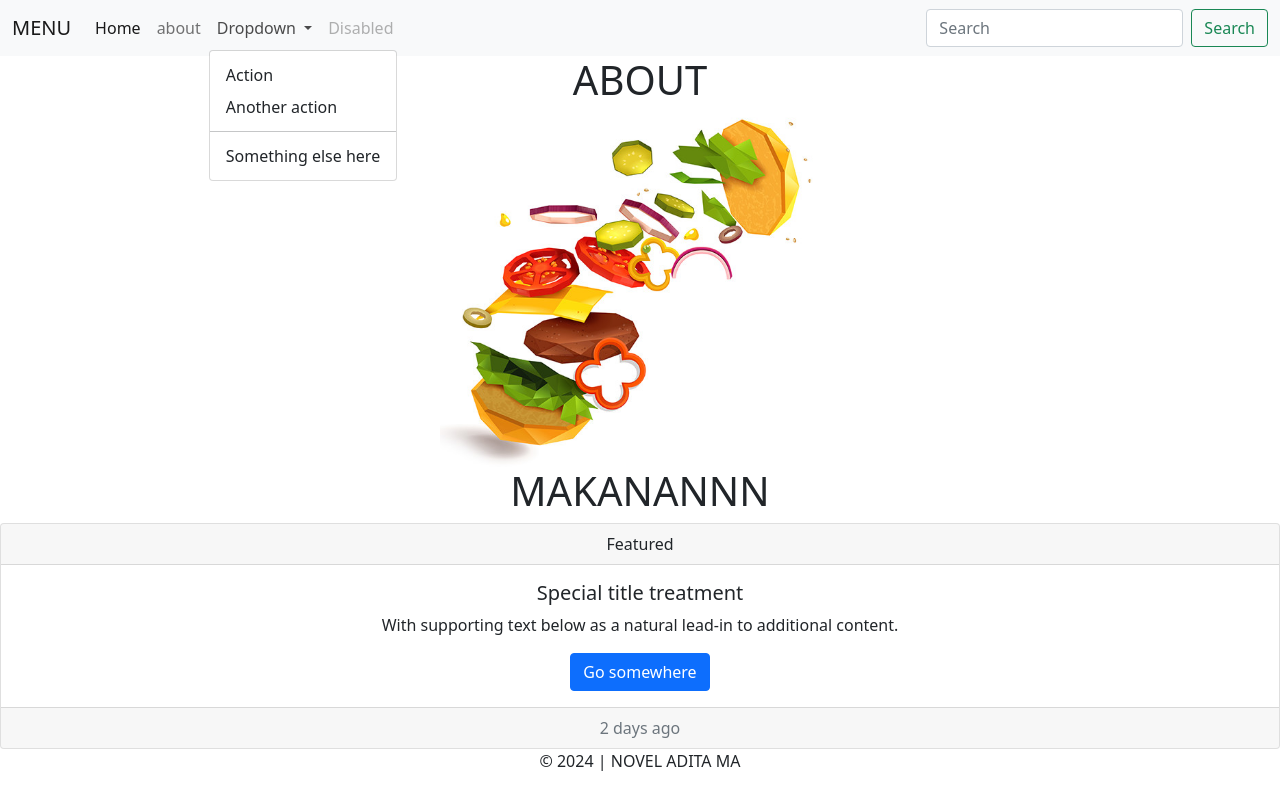
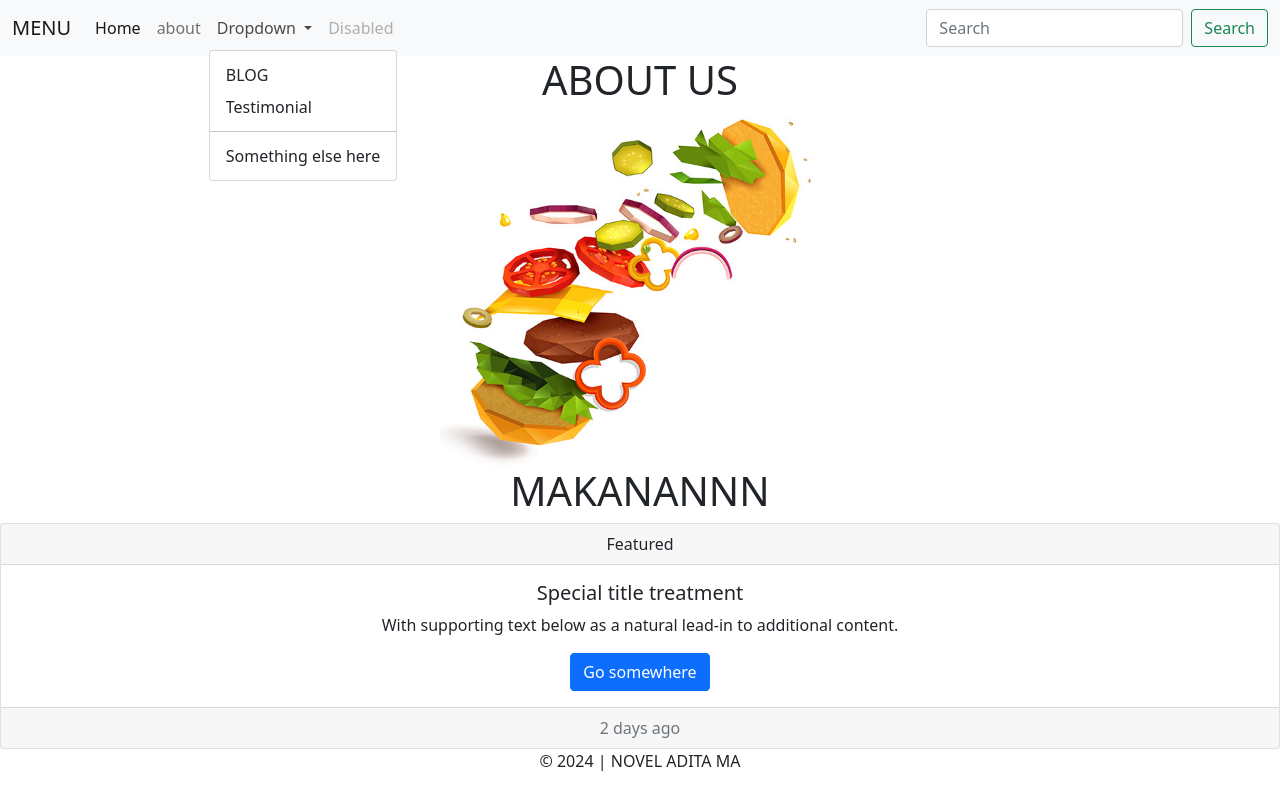
Before and after one commit to NOVEL2603/Tugass-web-1-, a plain HTML site: page about.html in a window 1280 px wide. Both pictures are taken after a click on the button "Dropdown". Drawn offline with nearby package versions, Linux system fonts and the light colour scheme.

Commit message:
Add files via upload

```diff
--- a/about.html
+++ b/about.html
@@ -26,8 +26,8 @@
             Dropdown
           </a>
           <ul class="dropdown-menu" aria-labelledby="navbarDropdown">
-            <li><a class="dropdown-item" href="#">Action</a></li>
-            <li><a class="dropdown-item" href="#">Another action</a></li>
+            <li><a class="dropdown-item" href="Blog.html">BLOG</a></li>
+            <li><a class="dropdown-item" href="testimonial.html">Testimonial</a></li>
             <li><hr class="dropdown-divider"></li>
             <li><a class="dropdown-item" href="#">Something else here</a></li>
           </ul>
@@ -46,7 +46,7 @@
     <title>COBA-COBA AJA LAH </title>
   </head>
   <body>
-    <h1 style="text-align:center;">ABOUT</h1>
+    <h1 style="text-align:center;">ABOUT US</h1>
 
     <!-- Optional JavaScript; choose one of the two! -->
 
```
Also changed, not shown: index.html (+2 -2 lines), m1.png (added).
